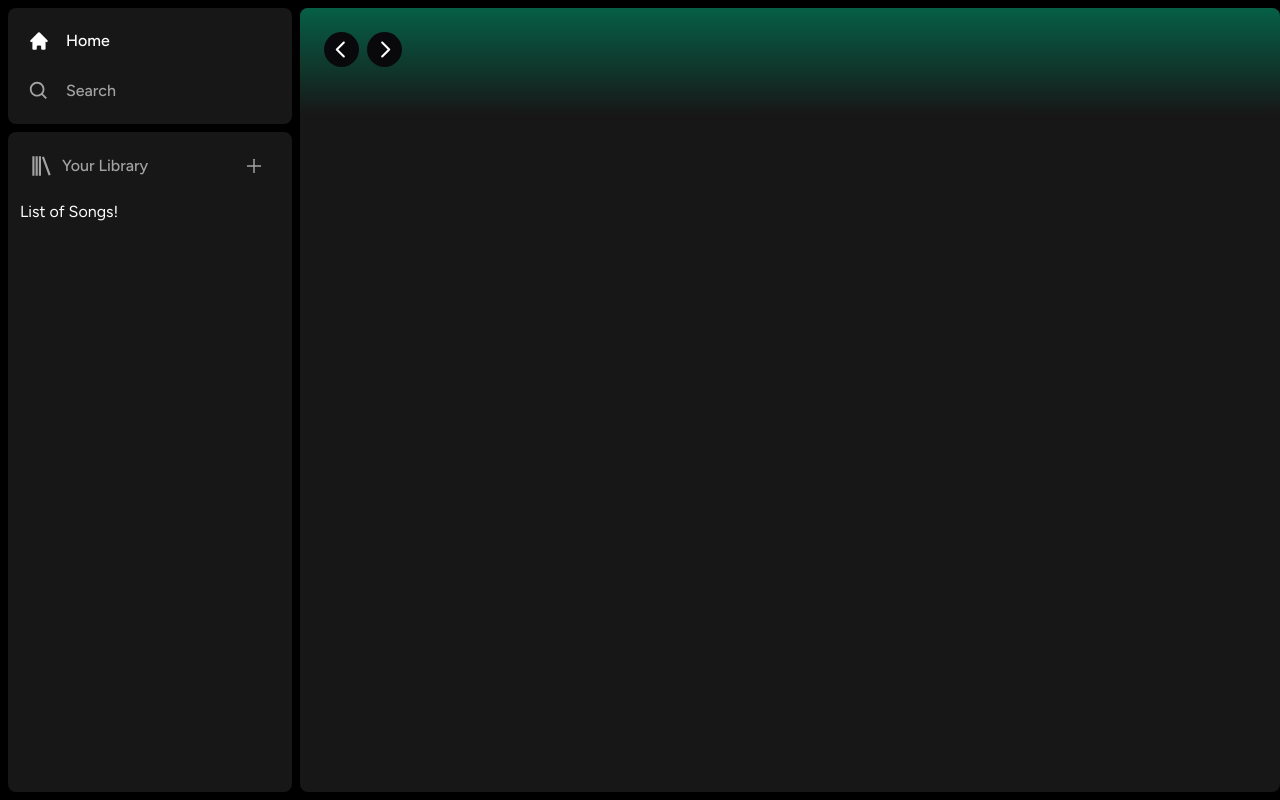
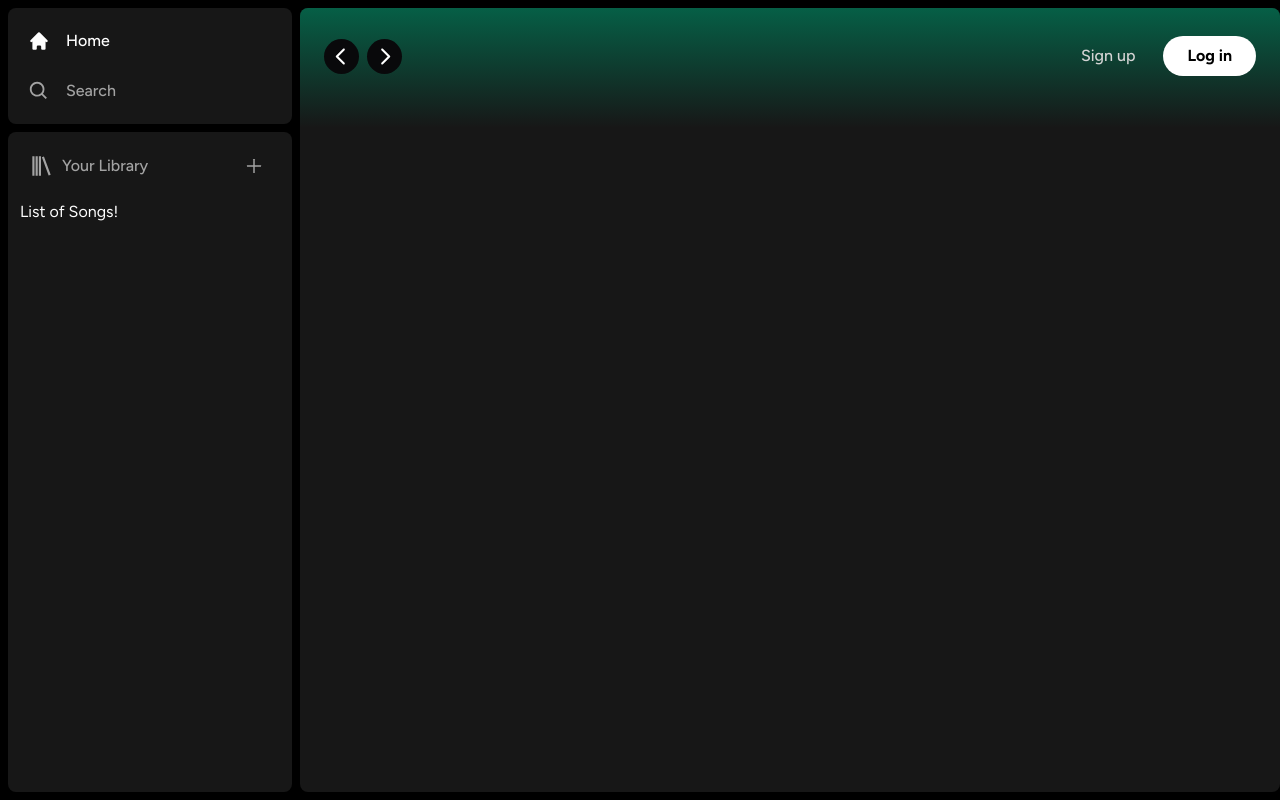
Before and after one commit to martinduva/spotify-clone, a Next.js app: page / in a window 1280 px wide. Built offline with nearby package versions, Linux system fonts and the light colour scheme.

Commit message:
feat(header): add sign up and log in buttons

```diff
--- a/components/Header.tsx
+++ b/components/Header.tsx
@@ -5,6 +5,7 @@ import { BiSearch } from "react-icons/bi";
 import { HiHome } from "react-icons/hi";
 import { RxCaretLeft, RxCaretRight } from "react-icons/rx";
 
+import Button from "@/components/Button";
 import cn from "@/lib/cn";
 
 type HeaderProps = {
@@ -41,6 +42,14 @@ const Header: React.FC<HeaderProps> = ({ className }) => {
             <BiSearch className="text-black" size={20} />
           </button>
         </div>
+        <div className="flex items-center justify-between gap-x-4">
+          <Button className="text-nowrap bg-transparent font-medium text-neutral-300" onClick={() => {}}>
+            Sign up
+          </Button>
+          <Button className="text-nowrap bg-white px-6 py-2" onClick={() => {}}>
+            Log in
+          </Button>
+        </div>
       </div>
     </div>
   );
```
